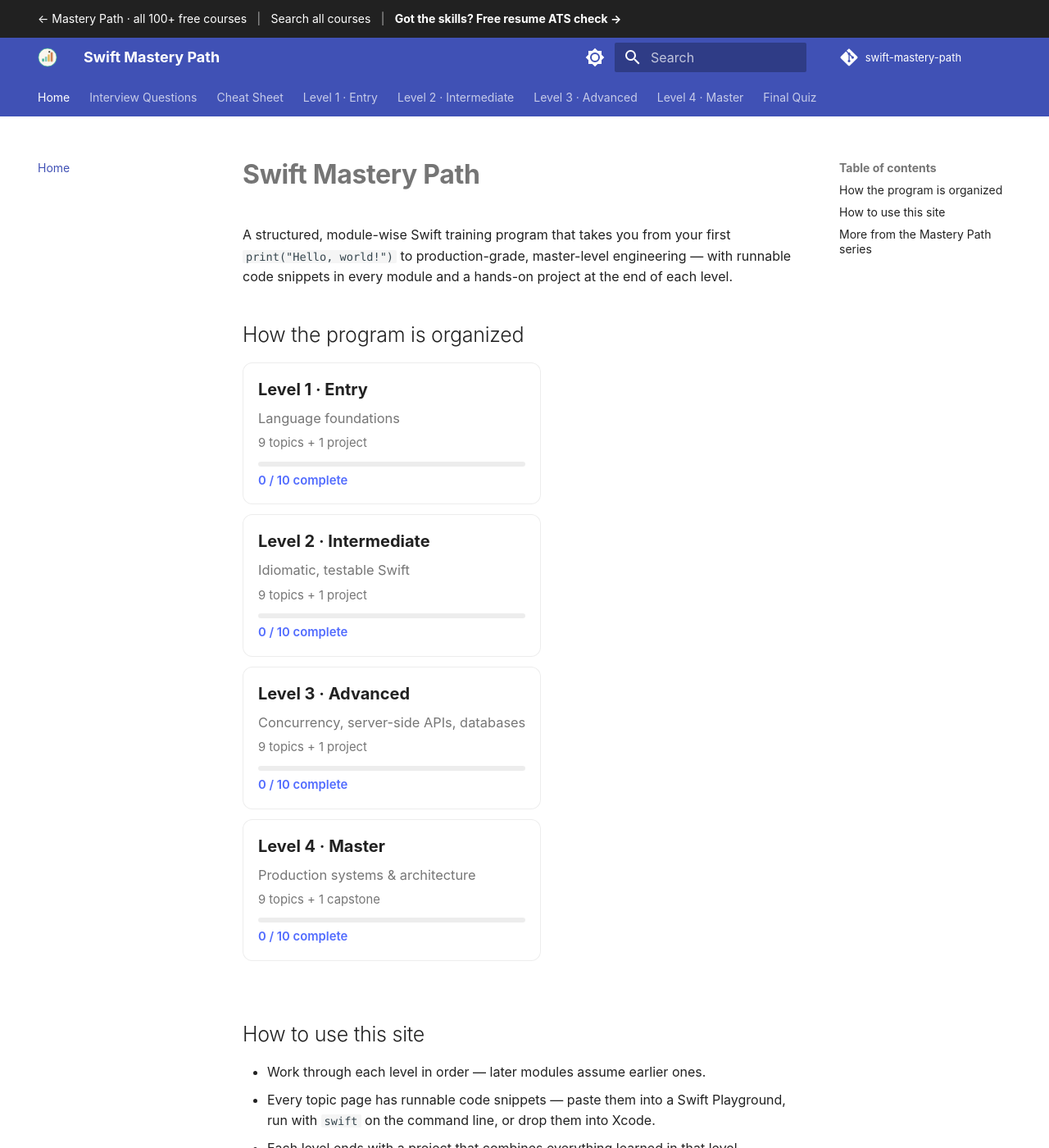
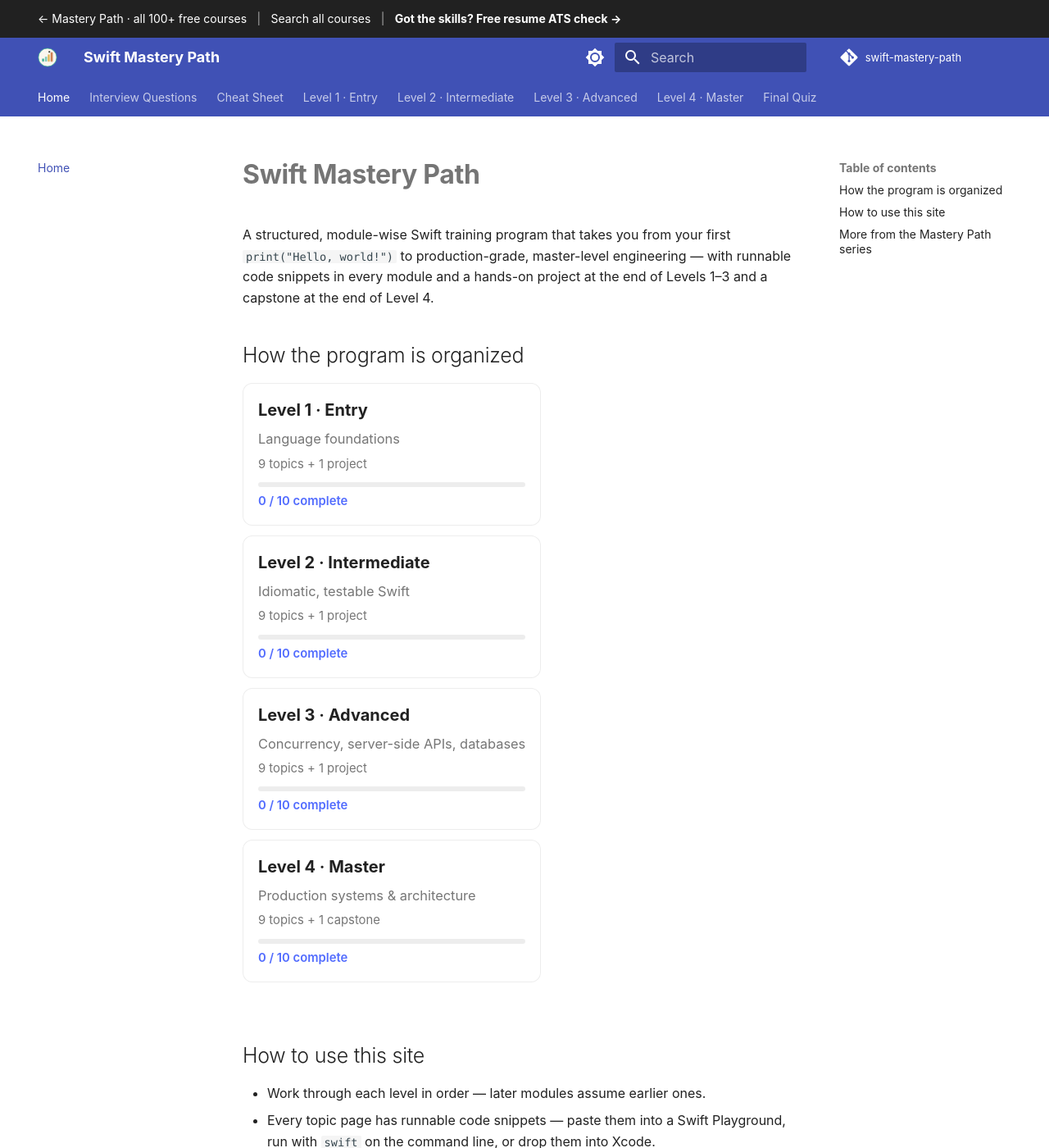
Before and after one commit to SIGILIPELLI/swift-mastery-path, an MkDocs documentation site: the page built from docs/index.md, in a window 1280 px wide and 1400 px high. Shown: the whole window at 82% size. Built offline with MkDocs 1.6.1 and Material for MkDocs 9.7.7, drawn with Linux system fonts in a browser that asks for light colours; comment, search, counter and statistics services are not loaded; some of the changed text lies outside the part shown.

Commit message:
Course home: state that Levels 1-3 end with a project and Level 4 with the capstone
Co-Authored-By: Claude Sonnet 5.5 <noreply@anthropic.com>

```diff
--- a/docs/index.md
+++ b/docs/index.md
@@ -7,8 +7,7 @@ description: "Free Swift course from beginner to advanced -- hands-on lessons wi
 
 A structured, module-wise Swift training program that takes you from your
 first `print("Hello, world!")` to production-grade, master-level engineering
-— with runnable code snippets in every module and a hands-on project at the
-end of each level.
+— with runnable code snippets in every module and a hands-on project at the end of Levels 1–3 and a capstone at the end of Level 4.
 
 ## How the program is organized
 
@@ -24,7 +23,7 @@ end of each level.
 - Work through each level in order — later modules assume earlier ones.
 - Every topic page has runnable code snippets — paste them into a Swift
   Playground, run with `swift` on the command line, or drop them into Xcode.
-- Each level ends with a project that combines everything learned in that level.
+- Levels 1–3 each end with a project that combines everything learned in that level, and Level 4 ends with the course capstone.
 - Use the search bar (top of the page) to jump straight to a topic.
 
 Start here → [Level 1 · Entry](level-1/index.md)
```
